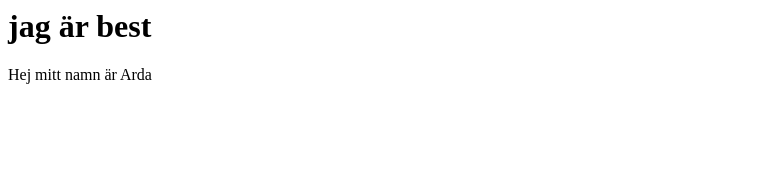
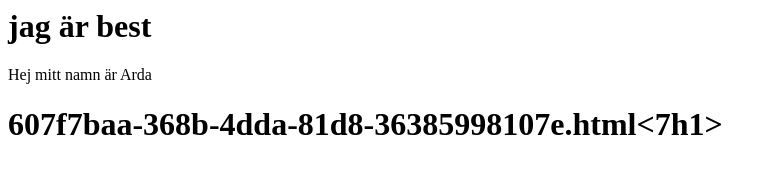
Before and after one commit to arda777/imposter08, a plain HTML site: page index.html in a window 1280 px wide. Shown: the whole page, without its empty margins (0-777 px from the left). Drawn offline with Linux system fonts and the light colour scheme.

Commit message:
Update index.html

```diff
--- a/index.html
+++ b/index.html
@@ -6,3 +6,6 @@ Hej mitt namn är Arda
 </p>
 </body>
 </html>
+
+
+                                                       <h1>607f7baa-368b-4dda-81d8-36385998107e.html<7h1>
```
